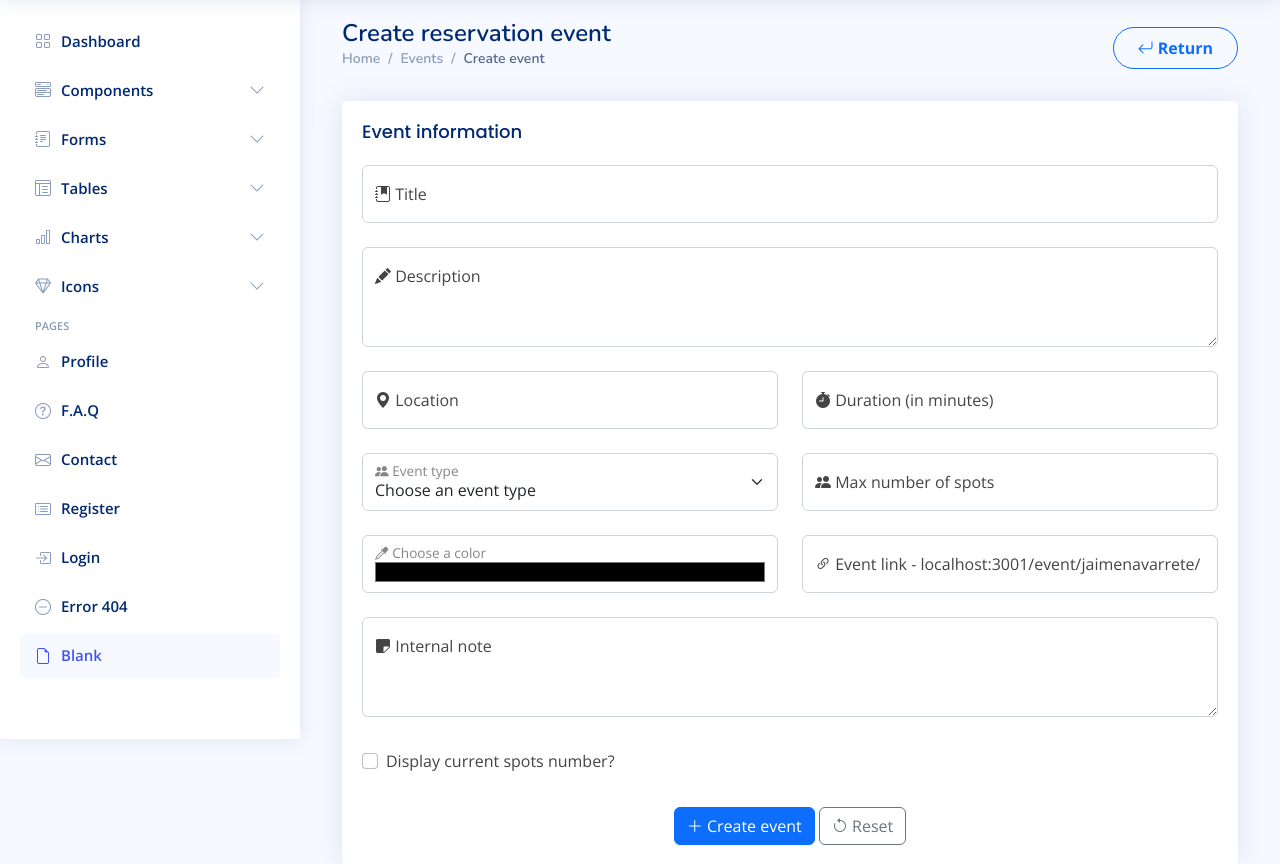
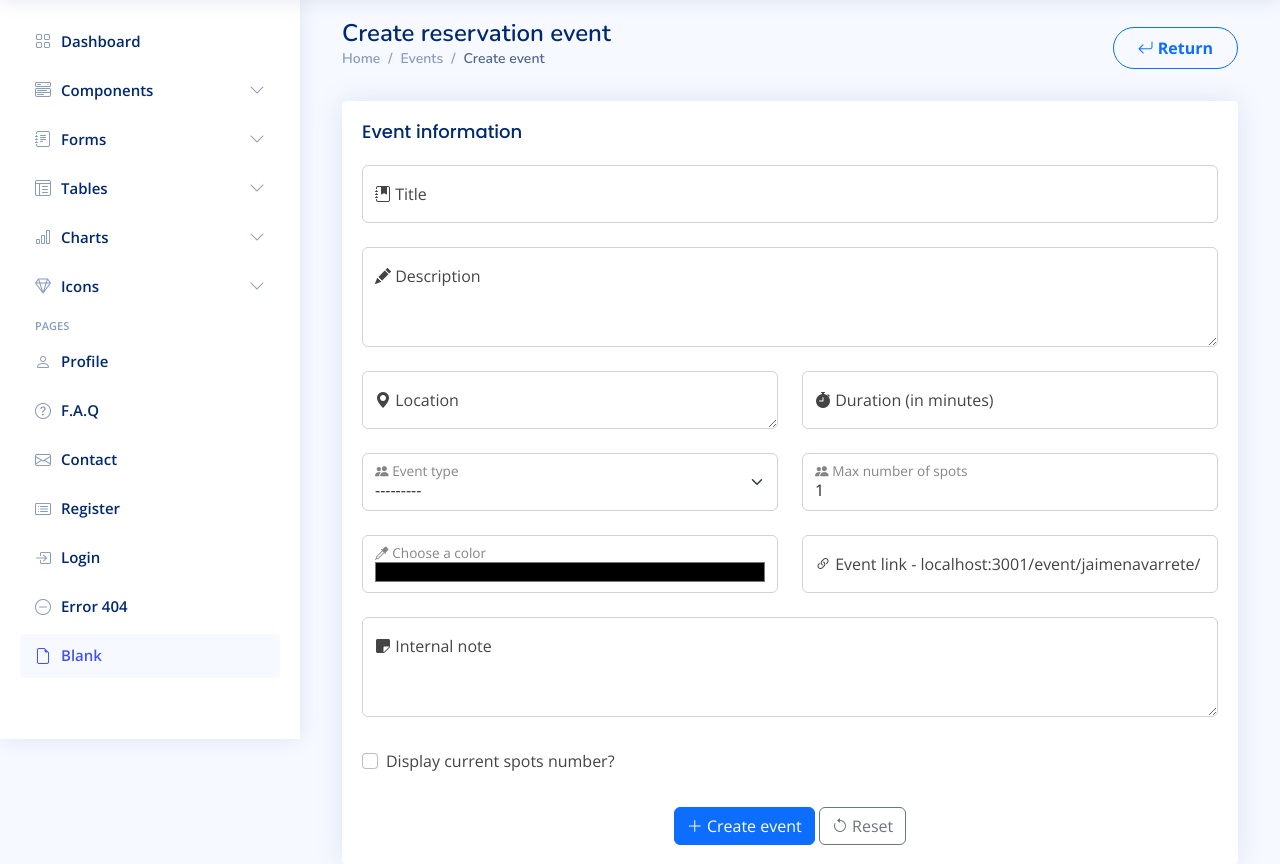
Before and after one commit to jaimenavarrete/reservations-system, a Django app: page /events/create_event/ in a window 1280 px wide. Shown: the part 61-925 px from the top of the page. Run offline with Django 4.2, Linux system fonts and the light colour scheme; tables that the repository leaves empty hold one stand-in row (values such as "Sample post"); some libraries are stand-ins or nearby versions.

Commit message:
Change events models fields and add new form logic
- Implements model forms instead of raw html forms.
- Unregisters time unit model.

```diff
--- a/events/admin.py
+++ b/events/admin.py
@@ -1,7 +1,6 @@
 from django.contrib import admin
-from .models import TimeUnit, EventType, ReservationEvent
+from .models import EventType, ReservationEvent
 
 # Register your models here.
-admin.site.register(TimeUnit)
 admin.site.register(EventType)
 admin.site.register(ReservationEvent)
--- /dev/null
+++ b/events/forms.py
@@ -0,0 +1,77 @@
+from django import forms
+from .models import ReservationEvent
+
+class ReservationEventForm(forms.ModelForm) :
+    class Meta:
+        model = ReservationEvent
+        fields = [
+            'title',
+            'description',
+            'location',
+            'duration_in_minutes',
+            'event_type',
+            'max_spots',
+            'color_hex_code',
+            'event_link',
+            'internal_note',
+            'display_spots_number'
+        ]
+        widgets = {
+            'title': forms.TextInput(attrs={
+                'id': 'title',
+                'class': 'form-control',
+                'placeholder': 'Event title',
+                }),
+            'description': forms.Textarea(attrs={
+                'id': 'description',
+                'class': 'form-control',
+                'placeholder': 'Description',
+                'style': 'height: 100px'
+                }),
+            'location': forms.Textarea(attrs={
+                'id': 'location',
+                'class': 'form-control',
+                'placeholder': 'Location',
+                }),
+            'duration_in_minutes': forms.NumberInput(attrs={
+                'id': 'duration',
+                'class': 'form-control',
+                'placeholder': 'Duration (in minutes)',
+                'min': '0',
+                'max': '1440',
+                'step': '5'
+                }),
+            'event_type': forms.Select(attrs={
+                'id': 'event-type',
+                'class': 'form-select'
+                }),
+            'max_spots': forms.NumberInput(attrs={
+                'id': 'max-spots',
+                'class': 'form-control',
+                'placeholder': 'Max number of spots',
+                'min': '0',
+                'max': '100',
+                }),
+            'color_hex_code': forms.TextInput(attrs={
+                'type': 'color',
+                'id': 'color-hex-code',
+                'class': 'form-control',
+                'placeholder': 'Color',
+                'style': 'cursor: pointer'
+                }),
+            'event_link': forms.TextInput(attrs={
+                'id': 'event-link',
+                'class': 'form-control',
+                'placeholder': 'Event link',
+                }),
+            'internal_note': forms.Textarea(attrs={
+                'id': 'internal-note',
+                'class': 'form-control',
+                'placeholder': 'Internal note',
+                'style': 'height: 100px'
+                }),
+            'display_spots_number': forms.CheckboxInput(attrs={
+                'id': 'display-spots-number',
+                'class': 'form-check-input'
+            })
+        }
--- a/events/templates/events/create_event.html
+++ b/events/templates/events/create_event.html
@@ -68,169 +68,114 @@
 
                 <div class="col-md-12">
                     <div class="form-floating">
-                        <input
-                            type="text"
-                            class="form-control"
-                            id="title"
-                            name="title"
-                            placeholder="Event title"
-                            value="{{ event.title }}"
-                        />
+                        {{ form.title }}
                         <label for="title"
                             ><i class="bi bi-journal-bookmark-fill"></i>
                             Title</label
                         >
+                        <div class="text-danger">{{ form.title.errors }}</div>
                     </div>
                 </div>
                 <div class="col-12">
                     <div class="form-floating">
-                        <!-- prettier-ignore -->
-                        <textarea
-                            class="form-control"
-                            placeholder="Description"
-                            id="description"
-                            name="description"
-                            style="height: 100px"
-                        >{{ event.description }}</textarea>
+                        {{ form.description }}
                         <label for="description"
                             ><i class="bi bi-pencil-fill"></i>
                             Description</label
                         >
+                        <div class="text-danger">
+                            {{ form.description.errors }}
+                        </div>
                     </div>
                 </div>
                 <div class="col-md-6">
                     <div class="form-floating">
-                        <input
-                            type="text"
-                            class="form-control"
-                            id="location"
-                            name="location"
-                            placeholder="Location"
-                            value="{{ event.location }}"
-                        />
+                        {{ form.location }}
                         <label for="location"
                             ><i class="bi bi-geo-alt-fill"></i> Location</label
                         >
+                        <div class="text-danger">
+                            {{ form.location.errors }}
+                        </div>
                     </div>
                 </div>
                 <div class="col-md-6">
                     <div class="form-floating">
-                        <input
-                            type="number"
-                            min="0"
-                            max="1440"
-                            step="5"
-                            class="form-control"
-                            id="duration"
-                            name="duration"
-                            placeholder="Duration (in minutes)"
-                            value="{{ event.duration }}"
-                        />
-                        <label for="duration"
-                            ><i class="bi bi-stopwatch-fill"></i> Duration (in
-                            minutes)</label
-                        >
+                        {{ form.duration_in_minutes }}
+                        <label for="duration">
+                            <i class="bi bi-stopwatch-fill"></i> Duration (in
+                            minutes)
+                        </label>
+                        <div class="text-danger">
+                            {{ form.duration_in_minutes.errors }}
+                        </div>
                     </div>
                 </div>
                 <div class="col-md-6">
                     <div class="form-floating">
-                        <select
-                            class="form-select"
-                            id="event-type"
-                            name="event-type"
-                            aria-label="Event type"
-                        >
-                            <option value="" selected="">
-                                Choose an event type
-                            </option>
-                            <option value="1">One-to-One</option>
-                            <option value="2">Group</option>
-                        </select>
+                        {{ form.event_type }}
                         <label for="event-type"
                             ><i class="bi bi-people-fill"></i> Event type</label
                         >
+                        <div class="text-danger">
+                            {{ form.event_type.errors }}
+                        </div>
                     </div>
                 </div>
                 <div class="col-md-6">
                     <div class="form-floating">
-                        <input
-                            type="number"
-                            min="0"
-                            max="100"
-                            class="form-control"
-                            id="max-spots"
-                            name="max-spots"
-                            placeholder="Max number of spots"
-                            value="{{ event.max_spots }}"
-                        />
+                        {{ form.max_spots }}
                         <label for="duration"
                             ><i class="bi bi-people-fill"></i> Max number of
                             spots</label
                         >
+                        <div class="text-danger">
+                            {{ form.max_spots.errors }}
+                        </div>
                     </div>
                 </div>
                 <div class="col-md-6">
                     <div class="form-floating">
-                        <!-- prettier-ignore -->
-                        <input
-                            type="color"
-                            class="form-control"
-                            id="color-hex-code"
-                            name="color-hex-code"
-                            placeholder="Color"
-                            value="{{ event.color_hex_code|default:"#000000" }}"
-                            style="cursor: pointer"
-                        />
+                        {{ form.color_hex_code }}
                         <label for="color-hex-code"
                             ><i class="bi bi-eyedropper"></i> Choose a
                             color</label
                         >
+                        <div class="text-danger">
+                            {{ form.color_hex_code.errors }}
+                        </div>
                     </div>
                 </div>
                 <div class="col-md-6">
                     <div class="form-floating">
-                        <input
-                            type="text"
-                            class="form-control"
-                            id="link"
-                            name="event-link"
-                            placeholder="Event link"
-                            value="{{ event.event_link }}"
-                        />
-                        <label for="link">
+                        {{ form.event_link }}
+                        <label for="event-link">
                             <i class="bi bi-link-45deg"></i> Event link -
                             localhost:3001/event/jaimenavarrete/
                         </label>
+                        <div class="text-danger">
+                            {{ form.event_link.errors }}
+                        </div>
                     </div>
                 </div>
                 <div class="col-12 mb-2">
                     <div class="form-floating">
-                        <!-- prettier-ignore -->
-                        <textarea
-                            class="form-control"
-                            placeholder="Internal note"
-                            id="internal-note"
-                            name="internal-note"
-                            style="height: 100px"
-                        >{{ event.internal_note }}</textarea>
+                        {{ form.internal_note }}
                         <label for="internal-note"
                             ><i class="bi bi-sticky-fill"></i> Internal
                             note</label
                         >
+                        <div class="text-danger">
+                            {{ form.internal_note.errors }}
+                        </div>
                     </div>
                 </div>
                 <div class="col-12 mb-2">
                     <div class="form-check">
-                        <input
-                            class="form-check-input"
-                            type="checkbox"
-                            id="display-current-spots-number"
-                            name="display-current-spots-number"
-                            value="{{ event.display_current_spots_number }}"
-                        />
+                        {{ form.display_spots_number }}
                         <label
                             class="form-check-label"
-                            for="display-current-spots-number"
+                            for="display-spots-number"
                         >
                             Display current spots number?
                         </label>
--- a/events/templates/events/index.html
+++ b/events/templates/events/index.html
@@ -100,7 +100,7 @@
                         <!-- prettier-ignore -->
                         <i class="bi bi-stopwatch-fill"></i>
                         <!-- prettier-ignore -->
-                        {{ event.duration }} {{ event.time_unit.name }}, {{ event.event_type.name }}
+                        {{ event.duration_in_minutes }} min, {{ event.event_type.name }}
                     </h6>
                     <h6 class="card-subtitle mb-2 text-muted">
                         <!-- prettier-ignore -->
--- a/events/views.py
+++ b/events/views.py
@@ -1,6 +1,7 @@
 from django.shortcuts import render, redirect
 from django.contrib import messages
 from .models import ReservationEvent
+from .forms import ReservationEventForm
 
 # Create your views here.
 def index(request) :
@@ -11,27 +12,18 @@ def index(request) :
         })
 
 def create_event(request) :
-    if(request.method == 'POST') :
-        ReservationEvent.objects.create(
-            title = request.POST['title'],
-            description = request.POST['description'],
-            internal_note = request.POST['internal-note'],
-            duration = request.POST['duration'],
-            time_unit_id = 1,
-            location = request.POST['location'],
-            event_type_id = request.POST['event-type'],
-            max_spots = request.POST['max-spots'],
-            display_current_spots_number = request.POST.get('display-current-spots-number', False),
-            color_hex_code = request.POST['color-hex-code'],
-            event_link = request.POST['event-link'],
-            created_by = 'userid'
-        )
+    form = ReservationEventForm(request.POST or None)
 
-        messages.success(request, "The event was created successfully!")
+    if request.method == 'POST' :
+        if form.is_valid():
+            form.save()
 
-        return redirect('events:index')
+            messages.success(request, "The event was created successfully!")
+            return redirect('events:index')
 
-    return render(request, 'events/create_event.html')
+    return render(request, 'events/create_event.html', {
+        'form': form
+    })
 
 def edit_event(request, event_id) :
     searched_event = ReservationEvent.objects.filter(id=event_id)
@@ -42,30 +34,22 @@ def edit_event(request, event_id) :
 
     event = searched_event[0]
 
-    if(request.method == 'POST') :
-        event.title = request.POST['title']
-        event.description = request.POST['description']
-        event.internal_note = request.POST['internal-note']
-        event.duration = request.POST['duration']
-        event.location = request.POST['location']
-        event.event_type_id = request.POST['event-type']
-        event.max_spots = request.POST['max-spots']
-        event.display_current_spots_number = request.POST.get('display-current-spots-number', False)
-        event.color_hex_code = request.POST['color-hex-code']
-        event.event_link = request.POST['event-link']
+    form = ReservationEventForm(request.POST or None, instance=event)
 
-        event.save()
+    if request.method == 'POST' :
+        if form.is_valid():
+            form.save()
 
-        messages.success(request, "The event was edited successfully!")
-
-        return redirect('events:index')
+            messages.success(request, "The event was edited successfully!")
+            return redirect('events:index')
 
     return render(request, 'events/create_event.html', {
-        'event': event
+        'event': event,
+        'form': form
         })
 
 def edit_event_status(request) :
-    if(request.method != 'POST') :
+    if request.method != 'POST' :
         messages.error(request, "Invalid operation!")
         return redirect('events:index')
 
@@ -85,7 +69,7 @@ def edit_event_status(request) :
     return redirect('events:index')
 
 def delete_event(request) :
-    if(request.method != 'POST') :
+    if request.method != 'POST' :
         messages.error(request, "Invalid operation!")
         return redirect('events:index')
 
```
Also changed, not shown: events/models.py (+9 -16 lines), events/migrations/0002_rename_display_current_spots_number_reservationevent_display_spots_number_and_more.py (added).
